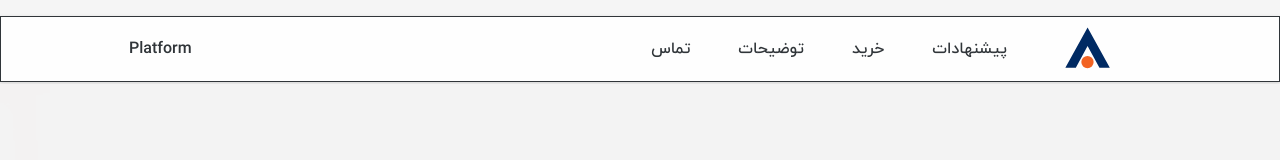
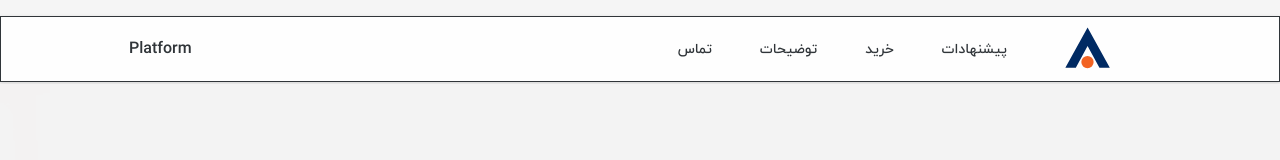
Before and after one commit to Alirezawmoradi/Namava-Task, a React (Vite) app: page / in a window 1280 px wide. Shown: the top 160 px of the page. Built offline with nearby package versions, Linux system fonts and the light colour scheme.

Commit message:
text size changed

```diff
--- a/src/components/header/top-navigation.jsx
+++ b/src/components/header/top-navigation.jsx
@@ -19,7 +19,7 @@ export const TopNavigation = () => {
             {
                 menuItems.map((item) => {
                     return <li key={`navigation-${item.href}`}>
-                        <a href={item.href} className='hover:text-primary transition-colors pb-2'>
+                        <a href={item.href} className='text-sm hover:text-primary transition-colors pb-2'>
                             {item.title}
                         </a>
                     </li>
```
